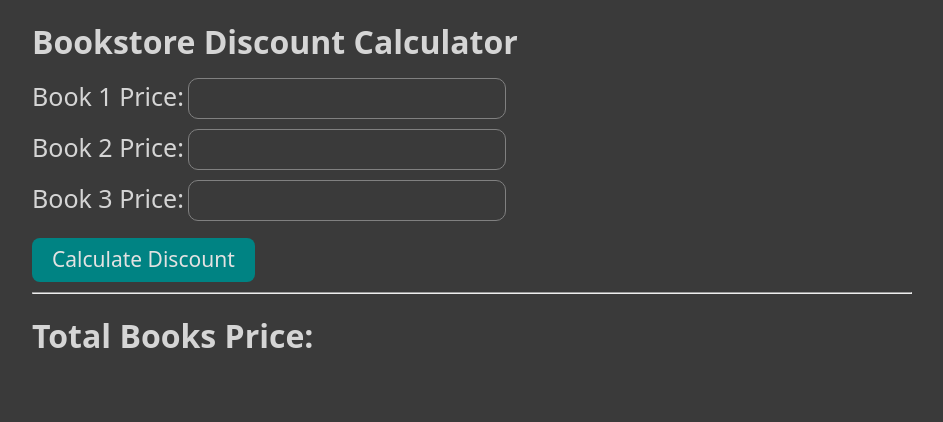
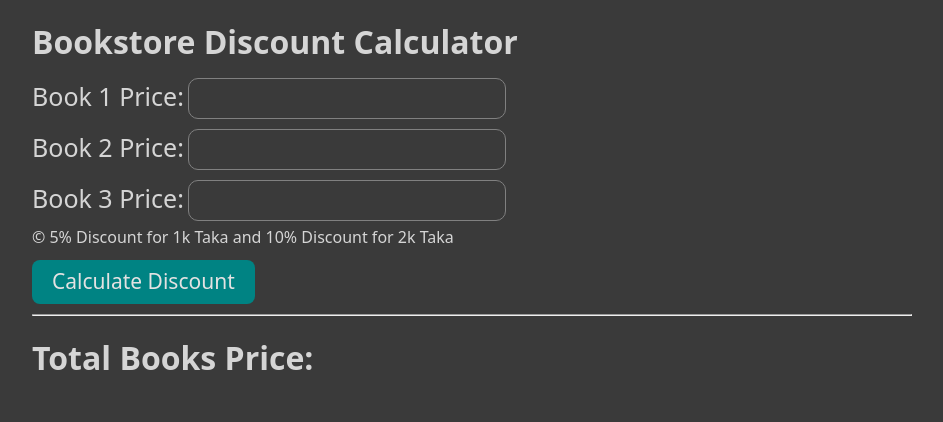
Before and after one commit to fokhrul2029/Bookstore-Discount-Calculator, a plain HTML site: page index.html in a window 1280 px wide. Shown: the whole page, without its empty margins (168-1111 px from the left). Drawn offline with Linux system fonts and the light colour scheme.

Commit message:
first commit

```diff
--- a/index.html
+++ b/index.html
@@ -20,6 +20,10 @@
         <label for="book3">Book 3 Price:</label>
         <input type="number" id="book3" required />
         <br />
+        <span>
+          &copy; 5% Discount for 1k Taka and 10% Discount for 2k Taka
+        </span>
+        <br />
         <button type="button" class="button">Calculate Discount</button>
       </form>
       <hr />
```
